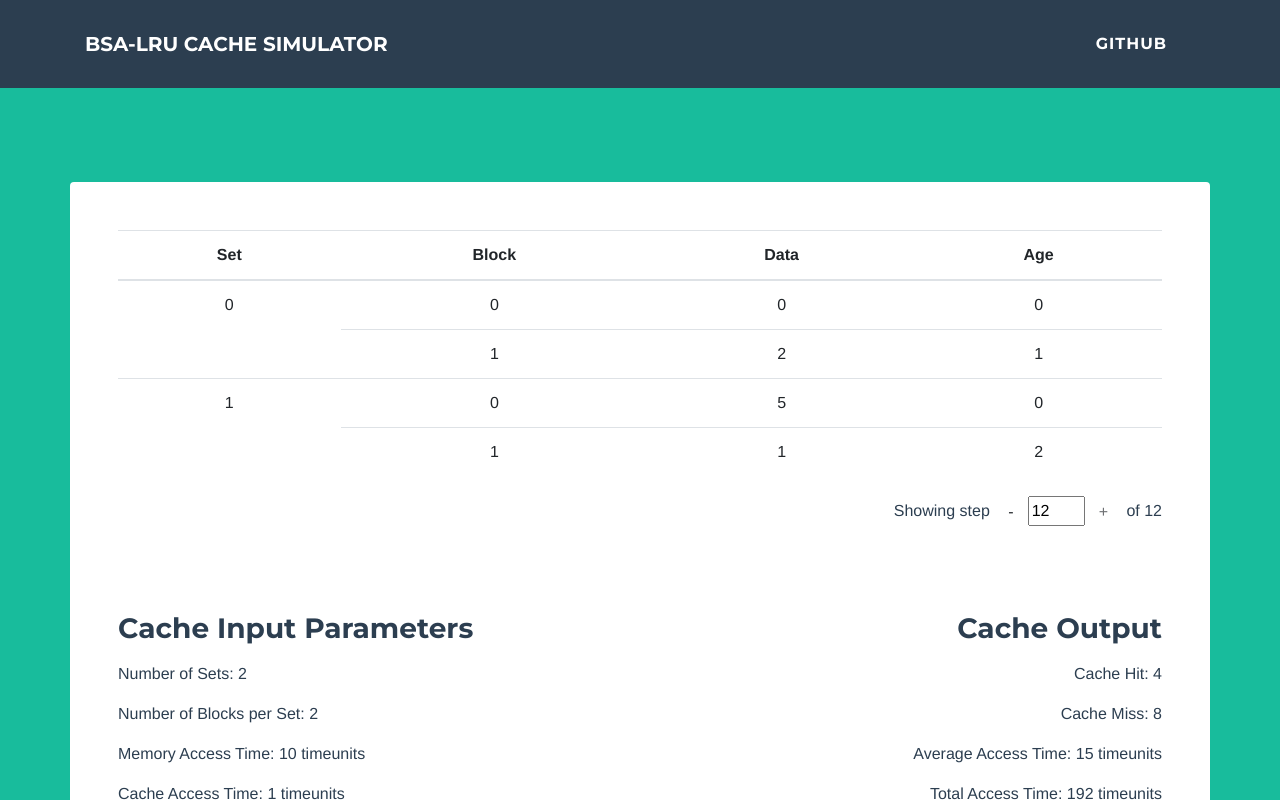
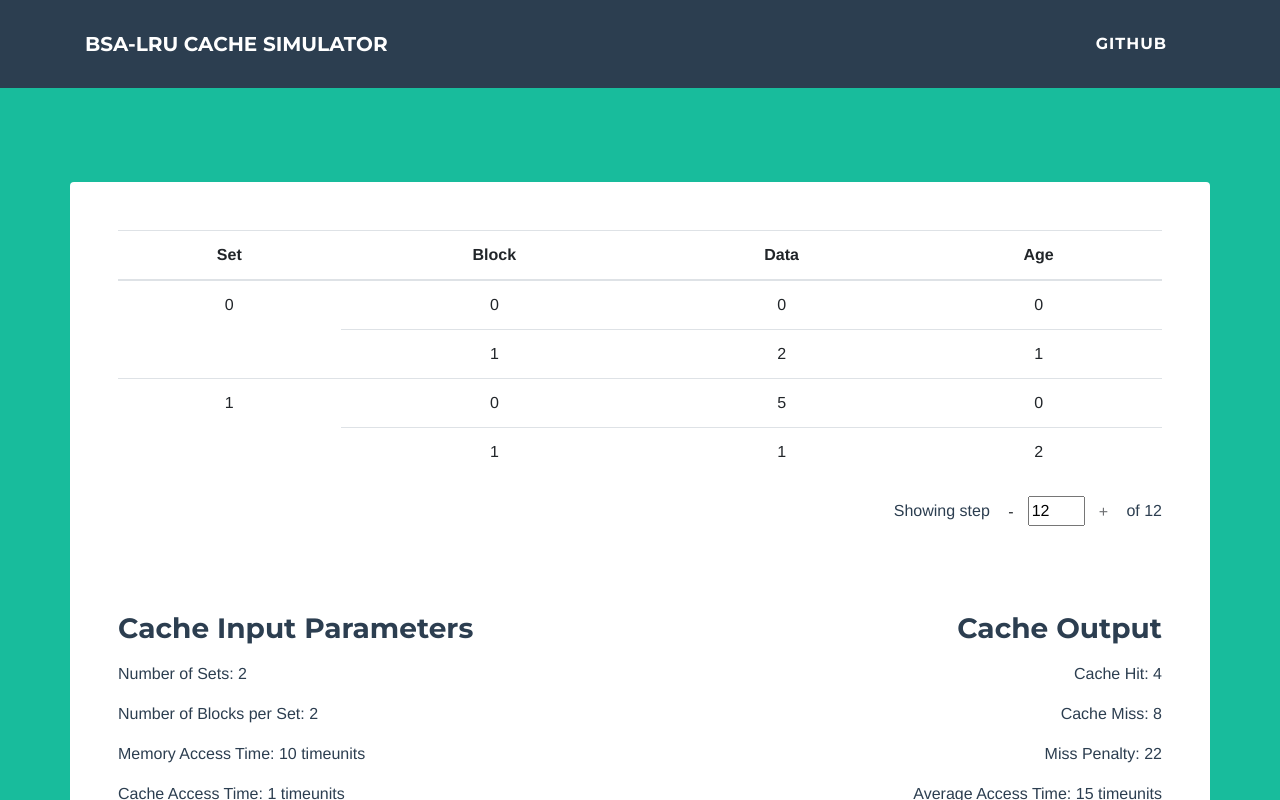
Before and after one commit to seanpe11/BSA-LRU-Cache-Simulator, a Vue app: page / in a window 1280 px wide. Both pictures are taken after a click on the button "Start". Shown: the top 800 px of the page. Built offline with nearby package versions, Linux system fonts and the light colour scheme.

Commit message:
Added miss penalty

```diff
--- a/src/components/Main.vue
+++ b/src/components/Main.vue
@@ -83,6 +83,7 @@
               <h3 class='mb-3'>Cache Output</h3>
               <p>Cache Hit: {{cacheOutput.cacheHits}}</p>
               <p>Cache Miss: {{cacheOutput.cacheMiss}}</p>
+              <p>Miss Penalty: {{cacheOutput.missPenalty}}</p>
               <p>Average Access Time: {{cacheOutput.avgAccessTime}} timeunits</p>
               <p>Total Access Time: {{cacheOutput.totalAccessTime}} timeunits</p>
             </div>
```
